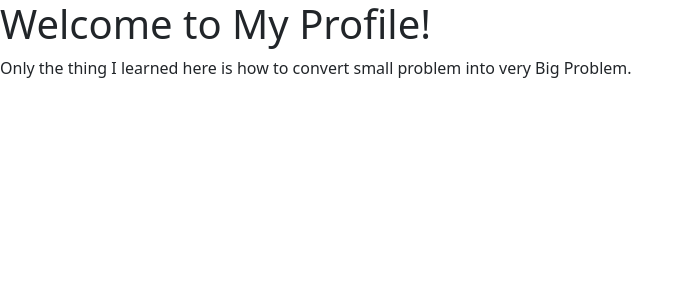
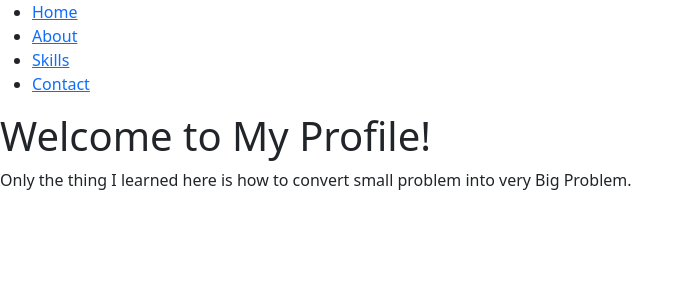
Before and after one commit to tortangChris/my-profile-web, a React (Create React App) app: page / in a window 1280 px wide. Shown: the top 300 px of the page, without its empty margins (0-694 px from the left). Built offline with nearby package versions, Linux system fonts and the light colour scheme; a small style sheet from the web is missing.

Commit message:
Added navigation links for Home, About, Skills, and Contact pages

```diff
--- a/src/App.js
+++ b/src/App.js
@@ -1,5 +1,5 @@
 import React from 'react'
-import { BrowserRouter as Router, Routes, Route } from 'react-router-dom'
+import { BrowserRouter as Router, Routes, Route, Link } from 'react-router-dom'
 import Home from './Home'
 import About from './About'
 import Skills from './Skills'
@@ -9,6 +9,15 @@ import ContactSubmission from './ContactSubmission'
 const App = () => {
   return (
     <Router>
+      <nav>
+        <ul>
+          <li><Link to="/">Home</Link></li>
+          <li><Link to="/about">About</Link></li>
+          <li><Link to="/skills">Skills</Link></li>
+          <li><Link to="/contact">Contact</Link></li>
+        </ul>
+      </nav>
+
       <Routes>
         <Route path="/" element={<Home />}/>
         <Route path="/about" element={<About />}/>
```
